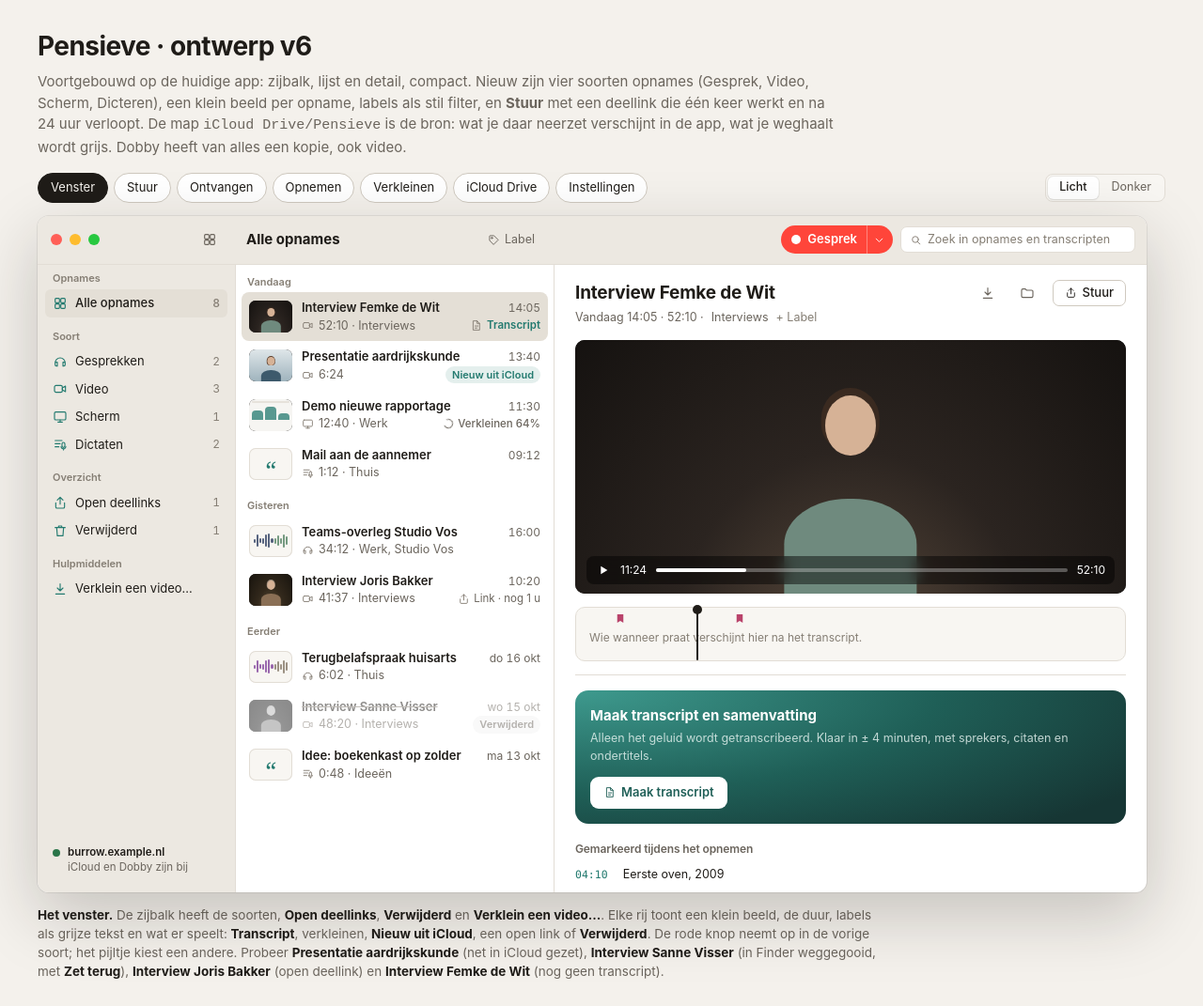
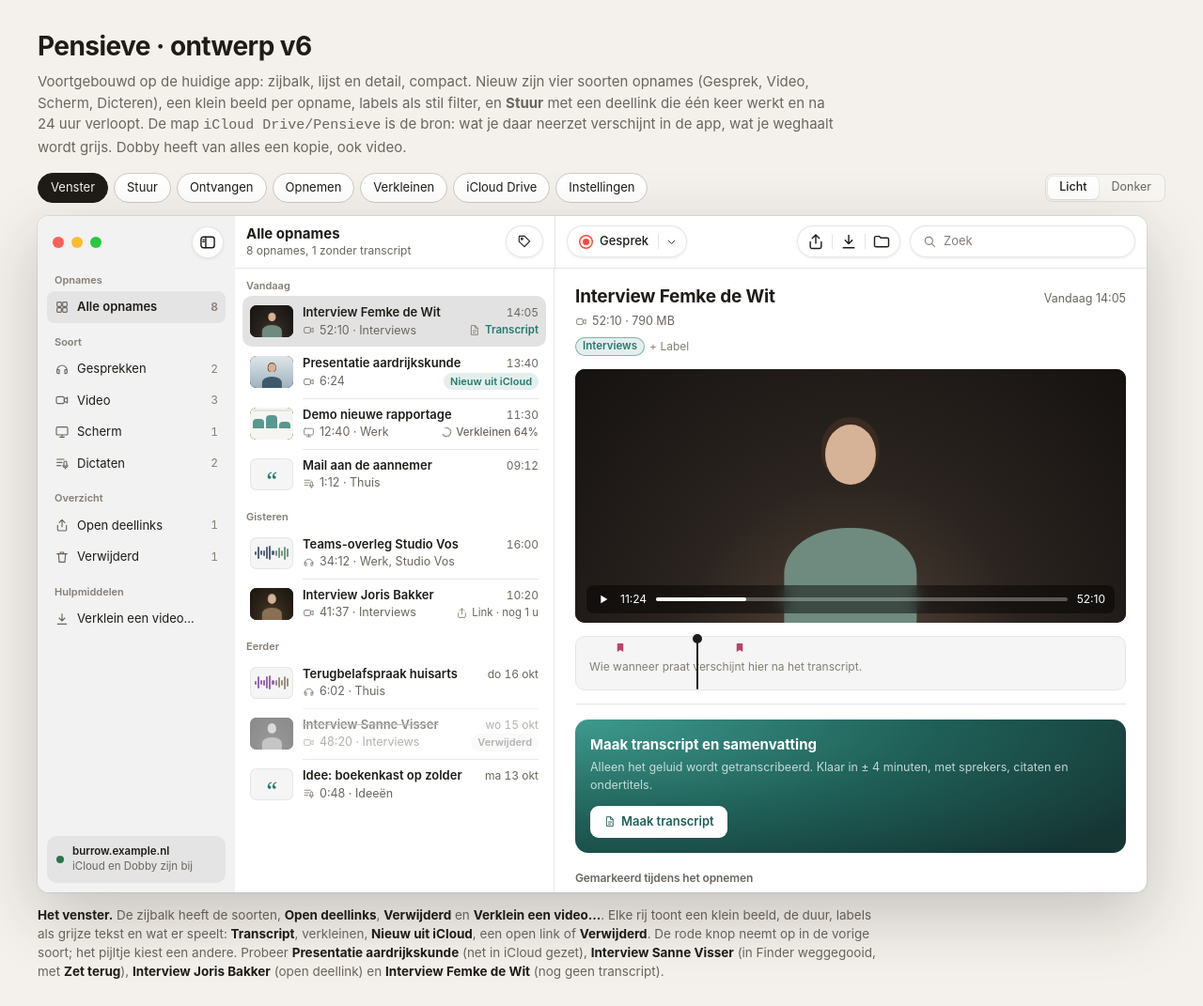
Before and after one commit to Gideonnn/burrow, a website: page docs/design/pensieve-v6.html in a window 1280 px wide. Shown: the top 1071 px of the page at 94% size. Drawn offline with Linux system fonts and the light colour scheme.

Commit message:
docs(pensieve): align the v6 window with Hedwig: glass toolbar, search capsule, neutral greys
The search field, toolbar buttons and sidebar differed from Hedwig as it ships on macOS 26.
The design system now names one search for every app: a trailing glass capsule, Zoek.

```diff
--- a/docs/design/pensieve-v6.html
+++ b/docs/design/pensieve-v6.html
@@ -384,23 +384,46 @@ h2.sec { font-size: 20px; margin-top: 40px; }
 .busy { position: absolute; inset: 0; background: rgba(20, 16, 12, 0.5); display: grid; place-items: center; color: #fff; font-size: 12px; font-weight: 600; text-align: center; }
 .busy svg { width: 46px; height: 46px; display: block; margin: 0 auto 6px; transform: rotate(-90deg); }
 
-/* Vertrouwd: the current app, one step further */
-.o-win { grid-template-rows: 52px 1fr; }
-.o-win .tb { display: grid; grid-template-columns: 210px 340px 1fr; padding: 0; gap: 0; }
-.o-win .tb > div { display: flex; align-items: center; gap: 8px; height: 100%; padding: 0 12px; min-width: 0; }
-.o-win .tb > div:first-child { background: var(--sidebar); padding-left: 14px; }
-.o-win .tb .t { font-weight: 700; font-size: 15px; flex: 1; white-space: nowrap; overflow: hidden; text-overflow: ellipsis; }
-.o-win .tb > div:last-child { justify-content: flex-end; }
+/* Vertrouwd: the current app, aligned with Hedwig as it ships on macOS 26 */
+.mac { --surface: #FFFFFF; --surface-2: #F5F5F5; --sidebar: #F2F2F2; --sel: #E2E2E2; --side-sel: rgba(0, 0, 0, 0.06); --line: #E6E6E6; --hover: rgba(0, 0, 0, 0.04); --popover: #FFFFFF; --glass: rgba(255, 255, 255, 0.86); --glass-line: rgba(0, 0, 0, 0.1); }
+[data-theme="dark"] .mac { --surface: #1B1B1B; --surface-2: #232323; --sidebar: #242424; --sel: #3E3E3E; --side-sel: rgba(255, 255, 255, 0.07); --line: #313131; --hover: rgba(255, 255, 255, 0.05); --popover: #2A2A2A; --glass: #2E2E2E; --glass-line: rgba(255, 255, 255, 0.1); }
+.mac .pop, .o-send { background: var(--popover); }
+.o-win { grid-template-rows: 56px 1fr; }
+.o-win .tb { display: grid; grid-template-columns: 210px 340px 1fr; padding: 0; gap: 0; background: var(--surface); border-bottom: 0; }
+.o-win .tb > div { display: flex; align-items: center; gap: 10px; height: 100%; padding: 0 12px; min-width: 0; }
+.o-win .tb > div:first-child { background: var(--sidebar); padding-left: 16px; }
+.o-win .tb > div + div { border-bottom: 1px solid var(--line); }
+.o-win .tb > div:last-child { border-left: 1px solid var(--line); }
+.o-win .tb .tt { flex: 1; min-width: 0; display: flex; flex-direction: column; line-height: 1.25; }
+.o-win .tb .t { font-weight: 700; font-size: 15px; white-space: nowrap; overflow: hidden; text-overflow: ellipsis; }
+.o-win .tb .st { font-size: 12px; color: var(--text-2); white-space: nowrap; overflow: hidden; text-overflow: ellipsis; }
+.tb-round, .tb-cap, .gsearch { height: 34px; background: var(--glass); box-shadow: inset 0 0 0 1px var(--glass-line), 0 1px 3px rgba(0, 0, 0, 0.08); flex: none; }
+.tb-round { width: 34px; border-radius: 50%; display: grid; place-items: center; color: var(--text); }
+.tb-cap { display: inline-flex; align-items: center; padding: 0 3px; border-radius: 17px; position: relative; color: var(--text); }
+.tb-cap > button { width: 34px; height: 28px; border-radius: 14px; display: grid; place-items: center; color: inherit; }
+.tb-cap > button:hover, .tb-round:hover { background: var(--hover); }
+.tb-cap > button:disabled { opacity: 0.35; pointer-events: none; }
+.tb-cap .sep { width: 1px; height: 16px; background: var(--glass-line); flex: none; }
+.tb-cap.disabled > button { opacity: 0.35; pointer-events: none; }
+.tb-cap.text > button { width: auto; display: inline-flex; gap: 7px; align-items: center; padding: 0 10px; font-size: 13px; font-weight: 500; }
+.tb-cap.text > button.narrow { padding: 0 7px; }
+.o-lbl .ftext:empty { display: none; }
+.tb-cap.text > button.o-lbl { padding: 0 9px; min-width: 28px; justify-content: center; }
+.gsearch { flex: 0 1 240px; min-width: 120px; border-radius: 17px; display: flex; align-items: center; gap: 7px; padding: 0 13px; color: var(--text-3); font-size: 13px; white-space: nowrap; overflow: hidden; }
 .o-body { display: grid; grid-template-columns: 210px 340px minmax(0, 1fr); min-height: 0; }
-.o-side { background: var(--sidebar); padding: 4px 8px 10px; display: flex; flex-direction: column; min-height: 0; }
-.o-side .sb-row svg { color: var(--primary); }
+.o-side { background: var(--sidebar); padding: 2px 10px 10px; display: flex; flex-direction: column; min-height: 0; }
+.o-side .sb-row { padding: 7px 8px; border-radius: 8px; }
+.o-side .sb-row.on { background: var(--side-sel); font-weight: 600; }
+.o-side .sb-row svg { color: var(--text-2); }
 .o-side .grow { flex: 1; }
-.o-status { display: flex; gap: 8px; align-items: flex-start; padding: 8px; font-size: 11.5px; color: var(--text-2); line-height: 1.35; }
-.o-status i { width: 8px; height: 8px; border-radius: 50%; background: var(--success); margin-top: 4px; flex: none; }
+.o-status { display: flex; gap: 9px; align-items: center; padding: 9px 10px; border-radius: 10px; background: var(--side-sel); font-size: 11.5px; color: var(--text-2); line-height: 1.35; }
+.o-status i { width: 8px; height: 8px; border-radius: 50%; background: var(--success); flex: none; }
 .o-status b { display: block; color: var(--text); font-weight: 600; }
-.o-list { border-right: 1px solid var(--line); border-left: 1px solid var(--line); overflow: auto; min-height: 0; }
+.o-list { border-right: 1px solid var(--line); overflow: auto; min-height: 0; padding-bottom: 8px; }
 .o-list .day { position: sticky; top: 0; background: var(--surface); z-index: 1; }
-.o-list .row { grid-template-columns: 46px 1fr; align-items: center; border-bottom: 0; margin: 0 6px; padding: 7px 8px; border-radius: 8px; }
+.o-list .row { grid-template-columns: 46px 1fr; align-items: center; border-bottom: 0; margin: 0 8px; padding: 8px 8px; border-radius: 10px; position: relative; }
+.o-list .row + .row::before { content: ""; position: absolute; top: 0; left: 64px; right: 8px; height: 1px; background: var(--line); }
+.o-list .row.on::before, .o-list .row.on + .row::before { display: none; }
 .o-list .row.on { background: var(--sel); color: var(--text); }
 .o-list .row.on .when, .o-list .row.on .l2 { color: var(--text-2); opacity: 1; }
 .o-th { width: 46px; height: 34px; border-radius: 7px; overflow: hidden; position: relative; background: var(--surface-2); box-shadow: inset 0 0 0 1px var(--line); }
@@ -415,22 +438,25 @@ h2.sec { font-size: 20px; margin-top: 40px; }
 .o-act { font-size: 11.5px; font-weight: 600; color: var(--primary); white-space: nowrap; display: inline-flex; gap: 5px; align-items: center; }
 .o-act .spin { width: 10px; height: 10px; border-width: 1.5px; }
 .o-act.going { color: var(--text-2); font-weight: 500; }
-.o-rec { display: inline-flex; height: 30px; border-radius: 999px; background: #FF453A; color: #fff; font-weight: 600; font-size: 13px; position: relative; }
-.o-rec button { display: inline-flex; align-items: center; gap: 7px; padding: 0 10px 0 11px; }
-.o-rec button:first-child i { width: 10px; height: 10px; border-radius: 50%; background: #fff; }
-.o-rec button + button { border-left: 1px solid rgba(255, 255, 255, 0.35); padding: 0 8px 0 6px; }
-.o-rec .pop { right: 0; left: auto; top: 36px; color: var(--text); font-weight: 400; }
+.o-rec .o-recgo i { width: 15px; height: 15px; border-radius: 50%; box-shadow: inset 0 0 0 1.5px #FF453A; display: grid; place-items: center; }
+.o-rec .o-recgo i::after { content: ""; width: 7px; height: 7px; border-radius: 50%; background: #FF453A; }
+.o-rec .pop { left: 0; right: auto; top: 40px; font-weight: 400; }
 .o-rec .pop kbd { margin-left: auto; }
 .o-detail { overflow: auto; min-height: 0; padding: 16px 22px 30px; display: flex; flex-direction: column; gap: 14px; }
 .o-detail .video { margin: 0; flex: none; height: 270px; aspect-ratio: auto; }
 .o-detail .video .person { width: 24%; }
 .o-detail .bigwave { height: 150px; }
 .o-head { display: flex; gap: 12px; align-items: flex-start; }
-.o-head h2 { font-size: 19px; font-weight: 700; }
+.o-head h2 { font-size: 19px; font-weight: 700; flex: 1; min-width: 0; }
+.o-head .l1 { display: flex; align-items: baseline; gap: 12px; }
+.o-head .l1 .when { font-size: 12.5px; color: var(--text-2); white-space: nowrap; }
+.o-head .pills { display: flex; gap: 5px; align-items: center; margin-top: 7px; font-size: 12px; }
+.o-pill { display: inline-flex; align-items: center; height: 20px; padding: 0 8px; border-radius: 10px; font-size: 11.5px; font-weight: 600; color: var(--primary); background: var(--primary-tint); box-shadow: inset 0 0 0 1px color-mix(in srgb, var(--primary) 50%, transparent); cursor: pointer; }
 .o-head .grow { flex: 1; min-width: 0; }
-.o-head .meta { margin-top: 3px; }
+.o-head .meta { margin-top: 3px; display: flex; gap: 5px; align-items: center; color: var(--text-2); font-size: 12.5px; }
+.o-head .meta svg { color: var(--text-3); }
 .o-head .meta .tag { color: var(--text-2); }
-.o-head .meta .addl { color: var(--text-3); cursor: pointer; }
+.o-head .addl { color: var(--text-3); cursor: pointer; }
 .o-more { display: flex; flex-direction: column; gap: 18px; border-top: 1px solid var(--line); padding-top: 16px; }
 .o-more h3 { font-size: 12px; font-weight: 600; color: var(--text-2); margin-bottom: 6px; }
 .o-more p, .o-more ul { font-size: 13px; margin: 0; }
@@ -552,7 +578,7 @@ h2.sec { font-size: 20px; margin-top: 40px; }
 .o-links .lrow .n b { display: block; font-family: var(--mono); font-size: 11.5px; font-weight: 500; }
 .o-links .lrow .n span { color: var(--text-2); }
 
-.o-send { position: absolute; top: 100px; right: 18px; width: 360px; z-index: 6; background: var(--surface); border-radius: 14px; box-shadow: var(--shadow-3); padding: 14px; display: none; font-size: 13px; }
+.o-send { position: absolute; top: 42px; left: -160px; width: 360px; z-index: 6; color: var(--text); text-align: left; border-radius: 14px; box-shadow: var(--shadow-3); padding: 14px; display: none; font-size: 13px; }
 .o-send.open { display: block; }
 .o-send .sh { font-size: 12px; color: var(--text-2); margin-bottom: 10px; }
 .o-send .sh b { color: var(--text); }
@@ -642,6 +668,7 @@ h2.sec { font-size: 20px; margin-top: 40px; }
   <symbol id="i-x" viewBox="0 0 24 24"><path d="M7 7l10 10M17 7L7 17"/></symbol>
   <symbol id="i-person" viewBox="0 0 24 24"><circle cx="12" cy="8" r="4"/><path d="M4.5 20.5a7.5 7.5 0 0 1 15 0"/></symbol>
   <symbol id="i-people" viewBox="0 0 24 24"><circle cx="9" cy="8.5" r="3.5"/><path d="M2.5 20a6.5 6.5 0 0 1 13 0M15.5 5.2a3.5 3.5 0 0 1 0 6.6M17.5 14.2a6.5 6.5 0 0 1 4 5.8"/></symbol>
+  <symbol id="i-sidebar" viewBox="0 0 24 24"><rect x="3.5" y="5" width="17" height="14" rx="3"/><path d="M9.5 5v14M6 8.5h1.5M6 11h1.5"/></symbol>
   <symbol id="i-all" viewBox="0 0 24 24"><rect x="4" y="4" width="7" height="7" rx="1.5"/><rect x="13" y="4" width="7" height="7" rx="1.5"/><rect x="4" y="13" width="7" height="7" rx="1.5"/><rect x="13" y="13" width="7" height="7" rx="1.5"/></symbol>
   <symbol id="i-gear" viewBox="0 0 24 24"><path d="M4 7h9M17 7h3M4 17h3M11 17h9"/><circle cx="15" cy="7" r="2"/><circle cx="9" cy="17" r="2"/></symbol>
   <symbol id="i-finder" viewBox="0 0 24 24"><rect x="3.5" y="3.5" width="17" height="17" rx="3"/><path d="M12 3.5c-1.5 4-1.5 9 0 17M8 9v1.5M16 9v1.5M8 15.5c2.5 1.5 5.5 1.5 8 0"/></symbol>
@@ -1024,10 +1051,10 @@ function qr(seed = 7) {
 
 const winHTML = () => `
   <div class="tb">
-    <div><span class="lights"><i></i><i></i><i></i></span><span class="grow" style="flex:1"></span><button class="tbicon" title="Zijbalk"><svg class="i"><use href="#i-all"/></svg></button></div>
-    <div><span class="t o-title">Alle opnames</span>
-      <span style="position:relative"><button class="fbtn o-lbl"><svg class="i sm"><use href="#i-tag"/></svg><span class="ftext">Label</span></button>
-        <div class="pop" style="left:auto;right:0">
+    <div><span class="lights"><i></i><i></i><i></i></span><span class="grow" style="flex:1"></span><button class="tb-round" title="Zijbalk"><svg class="i lg"><use href="#i-sidebar"/></svg></button></div>
+    <div><span class="tt"><span class="t o-title">Alle opnames</span><span class="st o-sub"></span></span>
+      <span style="position:relative"><span class="tb-cap text"><button class="o-lbl" title="Toon alleen een label"><svg class="i"><use href="#i-tag"/></svg><span class="ftext"></span></button></span>
+        <div class="pop" style="left:auto;right:0;top:40px">
           <div class="h">Toon alleen</div>
           ${Object.entries(labelNames).map(([l, n]) => `<div class="r" data-label="${l}"><svg class="i sm ck"><use href="#i-check"/></svg>${n}<span class="n">${memories.filter(m => m.labels.includes(l)).length}</span></div>`).join('')}
           <div class="sep2"></div><div class="r manage">Labels beheren…</div>
@@ -1035,7 +1062,7 @@ const winHTML = () => `
       </span>
     </div>
     <div>
-      <span class="o-rec"><button class="o-recgo" title="⌘N"><i></i><span>Gesprek</span></button><button class="o-recmenu"><svg class="i sm" style="transform:rotate(90deg)"><use href="#i-chev"/></svg></button>
+      <span class="tb-cap text o-rec"><button class="o-recgo" title="Neem op (⌘N)"><i></i><span>Gesprek</span></button><span class="sep"></span><button class="o-recmenu narrow" title="Kies wat je opneemt"><svg class="i sm" style="transform:rotate(90deg)"><use href="#i-chev"/></svg></button>
         <div class="pop o-recpop">
           <div class="r" data-k="Gesprek"><svg class="i sm"><use href="#i-call"/></svg>Gesprek<kbd>⌘1</kbd></div>
           <div class="r" data-k="Video"><svg class="i sm"><use href="#i-cam"/></svg>Video<kbd>⌘2</kbd></div>
@@ -1043,7 +1070,27 @@ const winHTML = () => `
           <div class="r" data-k="Dicteren"><svg class="i sm"><use href="#i-dict"/></svg>Dicteren<kbd>⌥ Spatie</kbd></div>
         </div>
       </span>
-      <div class="search" style="width:250px"><svg class="i sm"><use href="#i-search"/></svg>Zoek in opnames en transcripten</div>
+      <span class="grow" style="flex:1"></span>
+      <span class="tb-cap o-acts"><button class="o-stuur" title="Stuur"><svg class="i lg"><use href="#i-share"/></svg></button><span class="sep"></span><button class="o-shrinkbtn" title="Verklein…" data-goto="p-shrink"><svg class="i lg"><use href="#i-down"/></svg></button><span class="sep"></span><button title="Toon in Finder"><svg class="i lg"><use href="#i-folder"/></svg></button>
+        <div class="o-send">
+          <div class="sh">Stuur <b class="o-send-t"></b></div>
+          <div class="apps"><span><i class="airdrop"></i>AirDrop</span><span><i class="mail">✉</i>Mail</span><span><i class="msg">✆</i>Berichten</span><span><i class="more">···</i>Meer</span></div>
+          <div class="sep"></div>
+          <div class="lk">
+            <b>Deellink</b><span class="d">Werkt in elke browser, ook zonder Mac of account. Dobby heeft het bestand al, dus de link werkt meteen.</span>
+            <div class="frow"><span>Bestand</span><span class="pick"><svg class="i sm"><use href="#i-film"/></svg><span class="v"></span><svg class="i sm" style="transform:rotate(90deg)"><use href="#i-chev"/></svg><div class="pop"></div></span></div>
+            <div class="frow"><span>Downloads</span><span class="seg o-dls"><button class="on" data-n="1">1 keer</button><button data-n="3">3 keer</button><button data-n="10">10 keer</button></span></div>
+            <div class="frow"><span>Verloopt</span><span>na 24 uur</span></div>
+            <button class="btn primary mk"><svg class="i sm"><use href="#i-share"/></svg>Maak link</button>
+          </div>
+          <div class="made">
+            <b style="font-size:13.5px">Link gemaakt en gekopieerd</b>
+            <div class="url"><code>https://burrow.example.nl/s/k7Qm2xWp9aLr</code><button class="btn"><svg class="i sm"><use href="#i-copy"/></svg>Kopieer</button></div>
+            <div class="qrrow"><div class="qr">${qr()}</div><div class="tx"><b class="o-made-n"></b><br />Verloopt over 24 uur. Scan de code met een telefoon om hem daar te openen.<br /><button class="btn ghost" style="padding:0;margin-top:6px;color:var(--danger)">Trek in</button></div></div>
+          </div>
+        </div>
+      </span>
+      <div class="gsearch"><svg class="i"><use href="#i-search"/></svg>Zoek</div>
     </div>
   </div>
   <div class="o-body">
@@ -1065,23 +1112,6 @@ const winHTML = () => `
     </div>
     <div class="o-list"></div>
     <div class="o-detail"></div>
-  </div>
-  <div class="o-send">
-    <div class="sh">Stuur <b class="o-send-t"></b></div>
-    <div class="apps"><span><i class="airdrop"></i>AirDrop</span><span><i class="mail">✉</i>Mail</span><span><i class="msg">✆</i>Berichten</span><span><i class="more">···</i>Meer</span></div>
-    <div class="sep"></div>
-    <div class="lk">
-      <b>Deellink</b><span class="d">Werkt in elke browser, ook zonder Mac of account. Dobby heeft het bestand al, dus de link werkt meteen.</span>
-      <div class="frow"><span>Bestand</span><span class="pick"><svg class="i sm"><use href="#i-film"/></svg><span class="v"></span><svg class="i sm" style="transform:rotate(90deg)"><use href="#i-chev"/></svg><div class="pop"></div></span></div>
-      <div class="frow"><span>Downloads</span><span class="seg o-dls"><button class="on" data-n="1">1 keer</button><button data-n="3">3 keer</button><button data-n="10">10 keer</button></span></div>
-      <div class="frow"><span>Verloopt</span><span>na 24 uur</span></div>
-      <button class="btn primary mk"><svg class="i sm"><use href="#i-share"/></svg>Maak link</button>
-    </div>
-    <div class="made">
-      <b style="font-size:13.5px">Link gemaakt en gekopieerd</b>
-      <div class="url"><code>https://burrow.example.nl/s/k7Qm2xWp9aLr</code><button class="btn"><svg class="i sm"><use href="#i-copy"/></svg>Kopieer</button></div>
-      <div class="qrrow"><div class="qr">${qr()}</div><div class="tx"><b class="o-made-n"></b><br />Verloopt over 24 uur. Scan de code met een telefoon om hem daar te openen.<br /><button class="btn ghost" style="padding:0;margin-top:6px;color:var(--danger)">Trek in</button></div></div>
-    </div>
   </div>`;
 
 function vertrouwd(root, { sel = 0, send = false } = {}) {
@@ -1102,6 +1132,9 @@ function vertrouwd(root, { sel = 0, send = false } = {}) {
     });
     $('.o-title').textContent = $(`.o-side [data-scope="${scope}"]`).textContent.replace(/\d+$/, '');
     const shown = memories.filter(match);
+    const listed = shown.filter(m => scope === 'gone' || !m.gone);
+    const todo = shown.filter(m => m.needs).length;
+    $('.o-sub').textContent = `${listed.length} ${listed.length === 1 ? 'opname' : 'opnames'}${todo ? `, ${todo} zonder transcript` : ''}`;
     $('.o-list').innerHTML = dayNames.map((name, d) => {
       const rows = shown.filter(m => m.day === d);
       return rows.length ? `<div class="day">${name}</div>` + rows.map(m => `<div class="row${m === current ? ' on' : ''}${m.gone ? ' gone' : ''}" data-i="${memories.indexOf(m)}"><span class="o-th">${thumb(m)}</span><div><div class="l1"><b>${m.title}</b><span class="when">${m.time}</span></div><div class="l2"><svg class="i sm"><use href="#${kindIcons[m.kind]}"/></svg><span class="txt">${m.dur}${m.labels.length ? ' · ' + tagsOf(m) : ''}</span><span class="grow"></span>${status(m)}</div></div></div>`).join('') : '';
@@ -1109,16 +1142,18 @@ function vertrouwd(root, { sel = 0, send = false } = {}) {
     $$('.o-lbl + .pop [data-label]').forEach(r => r.classList.toggle('on', labels.has(r.dataset.label)));
     const names = [...labels].map(l => labelNames[l]);
     $('.o-lbl').classList.toggle('active', names.length > 0);
-    $('.o-lbl .ftext').innerHTML = names.length ? names.join(', ') + ' <span class="x" data-clear>×</span>' : 'Label';
+    $('.o-lbl .ftext').innerHTML = names.length ? names.join(', ') + ' <span class="x" data-clear>×</span>' : '';
     detail();
   }
 
   function detail() {
     const m = current;
     const d = $('.o-detail');
-    const when = `${dayNames[m.day] === 'Eerder' ? '' : dayNames[m.day] + ' '}${m.time} · ${m.dur}`;
-    const head = `<div class="o-head"><div class="grow"><h2>${m.title}</h2><div class="meta">${when}${m.labels.length ? ' · ' + tagsOf(m) : ''} <span class="addl">+ Label</span></div></div>
-      ${!m.gone && (m.kind === 'video' || m.kind === 'screen') ? '<button class="tbicon" title="Verklein…" data-goto="p-shrink"><svg class="i"><use href="#i-down"/></svg></button>' : ''}<button class="tbicon" title="Toon in Finder"><svg class="i"><use href="#i-folder"/></svg></button>${m.gone ? '' : '<button class="btn o-stuur"><svg class="i sm"><use href="#i-share"/></svg>Stuur</button>'}</div>`;
+    const when = `${dayNames[m.day] === 'Eerder' ? '' : dayNames[m.day] + ' '}${m.time}`;
+    const pills = m.labels.map(l => `<span class="o-pill">${labelNames[l]}</span>`).join('');
+    const head = `<div class="o-head"><div class="grow"><div class="l1"><h2>${m.title}</h2><span class="when">${when}</span></div><div class="meta"><svg class="i sm"><use href="#${kindIcons[m.kind]}"/></svg>${[m.dur, m.size].filter(Boolean).join(' · ')}</div><div class="pills">${pills}<span class="addl">+ Label</span></div></div></div>`;
+    $('.o-acts').classList.toggle('disabled', !!m.gone);
+    $('.o-shrinkbtn').disabled = !(m.kind === 'video' || m.kind === 'screen');
     if (m.gone) {
       d.innerHTML = head + `<div class="o-banner grey"><span class="ic"><svg class="i"><use href="#i-trash"/></svg></span><div class="tx"><b>Verwijderd uit iCloud op 23 oktober</b><span>De map <code>2026-10-15_${slug(m.title)}</code> staat niet meer in iCloud Drive. Dobby bewaart een kopie tot 22 november.</span><div class="acts"><button class="btn primary o-restore">Zet terug in iCloud</button><button class="btn ghost">Nu definitief verwijderen</button></div></div></div><div class="o-hero o-dim">${art(m)}</div>`;
     } else if (m.found) {
@@ -1138,7 +1173,6 @@ function vertrouwd(root, { sel = 0, send = false } = {}) {
     }
     d.querySelectorAll('[data-goto]').forEach(b => b.onclick = () => goto(b.dataset.goto));
     d.querySelector('.o-restore')?.addEventListener('click', () => { m.gone = false; render(); });
-    d.querySelector('.o-stuur')?.addEventListener('click', () => openSend());
     $('.o-send').classList.remove('open', 'done');
   }
 
@@ -1195,6 +1229,9 @@ function vertrouwd(root, { sel = 0, send = false } = {}) {
     if (!match(current)) current = memories.find(match) || current;
     render();
   });
+  $('.o-stuur').onclick = () => $('.o-send').classList.contains('open') ? $('.o-send').classList.remove('open') : openSend();
+  $('.o-send').onclick = e => e.stopPropagation();
+  $('.o-shrinkbtn').onclick = () => goto('p-shrink');
   $('.o-recgo').onclick = () => { goto('p-rec'); countdown(); };
   $('.o-recmenu').onclick = () => $('.o-recpop').classList.toggle('open');
   $$('.o-recpop [data-k]').forEach(r => r.onclick = () => {
```
Also changed, not shown: TODO.md (+2 -1 lines), docs/design/burrow-design-system.html (+5 -3 lines).
